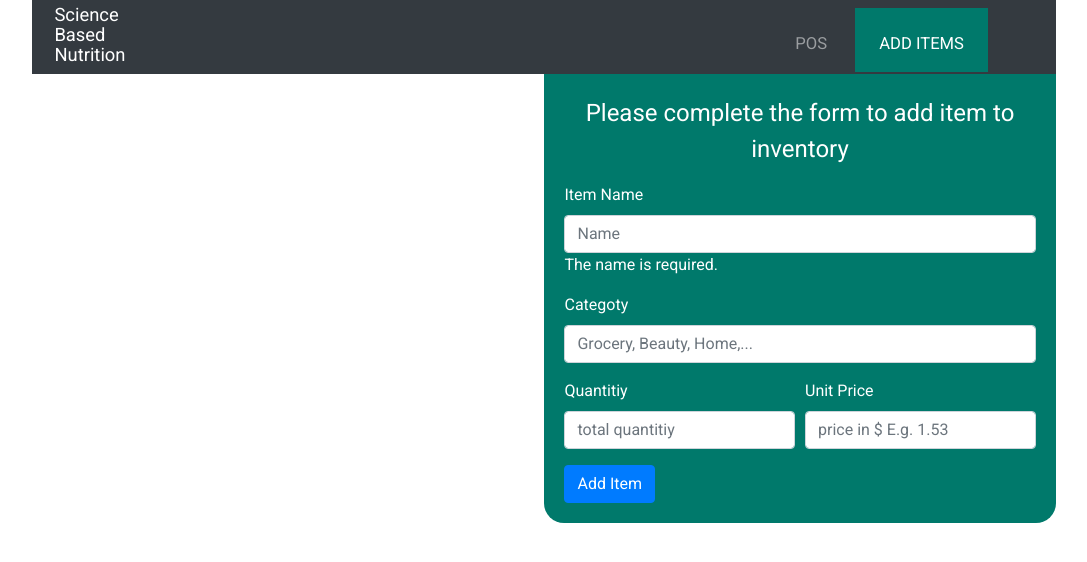
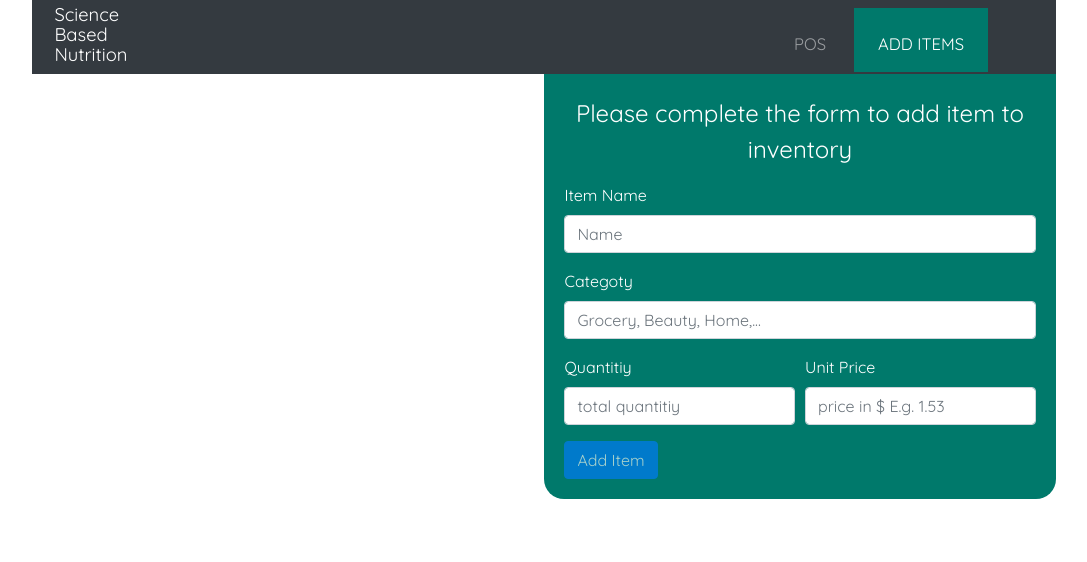
Before and after one commit to Dkadariya/SBN_pos_frontend, an Angular app: page /inventory in a window 1280 px wide. Shown: the top 562 px of the page, without its empty margins (96-1183 px from the left). Built offline with nearby package versions, Linux system fonts and the light colour scheme; a web font is replaced by a local one.

Commit message:
form validation

```diff
--- a/src/app/invent-mgmt/invent-mgmt.component.css
+++ b/src/app/invent-mgmt/invent-mgmt.component.css
@@ -18,3 +18,8 @@
   text-align: center;
   margin-bottom: 2vh;
 }
+
+.error{
+  color:#f98787;
+font-size: 2.4vh;
+}
--- a/src/app/invent-mgmt/invent-mgmt.component.html
+++ b/src/app/invent-mgmt/invent-mgmt.component.html
@@ -3,34 +3,37 @@
   <div class="add_form">
     <form #myForm="ngForm" (ngSubmit)="addItem()" name="add_item_form">
         <div class="form-group">
-          <p>
           <label for="item_name">Item Name</label>
-          <input type="text" name="item_name" ng-model="item_name" class="form-control" [(ngModel)]="item.name" d="item_name" placeholder="Name" name="item-name" required/>
-          <span ng-show="add_item_form.item_name.$touched && myForm.myName.$invalid">The name is required.</span>
-        </p>
+          <input type="text" #item_name="ngModel" class="form-control" [(ngModel)]="item.name" id="item_name" placeholder="Name" name="item-name" required/>
+          <div *ngIf="item_name.errors && (item_name.dirty||item_name.touched)" class="error">
+            <p [hidden]="!item_name.errors.required">Item Name is required</p>
+          </div>
         </div>
         <div class="form-group">
           <label for="item_cat">Categoty</label>
-          <input type="text" class="form-control" [(ngModel)]="item.category" id="item_cat" placeholder="Grocery, Beauty, Home,..." name="category"/>
+          <input type="text" class="form-control" #item_category="ngModel" [(ngModel)]="item.category" id="item_cat" placeholder="Grocery, Beauty, Home,..." name="category" required/>
+          <div *ngIf="item_category.errors && (item_category.dirty||item_category.touched)" class="error">
+              <p [hidden]="!item_category.errors.required">A category for item is required</p>
+            </div>
         </div>
       <div class="form-row">
         <div class="form-group col-md-6">
           <label for="quant">Quantitiy</label>
-          <input type="text" class="form-control" [(ngModel)]="item.total_count" id="quant" placeholder="total quantitiy" name="quantity"/>
+          <input type="text" class="form-control" #item_quant="ngModel" [(ngModel)]="item.total_count" id="quant" placeholder="total quantitiy" name="quantity" required/>
+          <div *ngIf="item_quant.errors && (item_quant.dirty||item_quant.touched)" class="error">
+              <p [hidden]="!item_quant.errors.required">Quantity of item required</p>
+            </div>
         </div>
         <div class="form-group col-md-6">
           <label for="price">Unit Price</label>
           <input
-            type="text"
-            class="form-control"
-            [(ngModel)]="item.price"
-            id="price"
-            placeholder="price in $ E.g. 1.53"
-            name="price"
-          />
+            type="text" class="form-control" #item_price="ngModel" [(ngModel)]="item.price" id="price" placeholder="price in $ E.g. 1.53" name="price" required/>
+            <div *ngIf="item_price.errors && (item_price.dirty||item_price.touched)" class="error">
+                <p [hidden]="!item_price.errors.required">Please provide price of item</p>
+              </div>
         </div>
       </div>
-      <button type="submit" class="btn btn-primary">
+      <button type="submit" class="btn btn-primary" [disabled]="!myForm.valid">
         Add Item
       </button>
     </form>
--- a/src/styles.css
+++ b/src/styles.css
@@ -3,5 +3,3 @@ html,body{
     /* font-family: 'Muli', sans-serif; */
     font-family: 'Quicksand', sans-serif;
 }
-html, body { height: 100%; }
-body { margin: 0; font-family: Roboto, "Helvetica Neue", sans-serif; }
```
